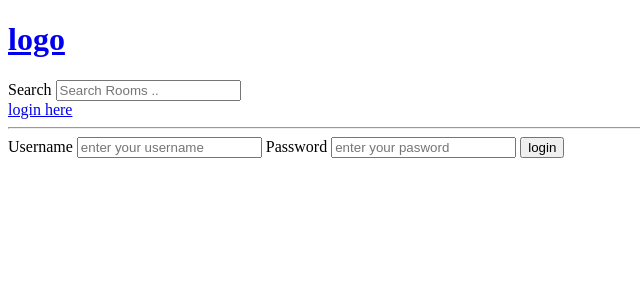
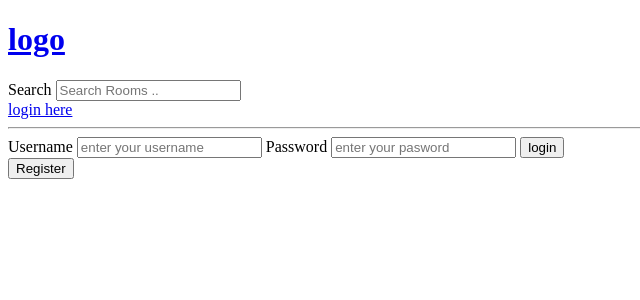
Before and after one commit to Hardikmaind/my-studybud, a Django app: page /login/ in a window 1280 px wide. Shown: the top 300 px of the page, without its empty margins (0-640 px from the left). Run offline with Django 4.2, Linux system fonts and the light colour scheme.

Commit message:
another user cannot edit anythor users room

```diff
--- a/studybud/base/templates/base/home.html
+++ b/studybud/base/templates/base/home.html
@@ -42,6 +42,7 @@
     <div>
       {% for room in rooms %}
       <div>
+        {% if request.user  == room.host %}   <!-- this is to check if the user is the host of the room or not ..if ther user is not the host ..then he will ot see the other rooms edit and delete room-->
         <a href="{% url 'update-room' room.id %}">Edit room</a>
         <a href="{% url 'delete-room' room.id %}">delete room</a>
         <!-- this below till dynamically route to differernt room -->
@@ -52,7 +53,7 @@
         <!-- Using Django URL Tag (<a href="{% url 'room' room.id %}">...</a>): -->
 
         <!-- in single quote of the href there is name of the view ..which is room -->
-
+        {% endif %}
         <span>@{{room.host.username}}</span>
         <!-- we can actually query upwards to the parent item,instead  of just attribute-->
         <h5>
--- a/studybud/base/templates/base/login_register.html
+++ b/studybud/base/templates/base/login_register.html
@@ -12,4 +12,13 @@
         <input type="submit" value="login">
     </form>
 </div>
+<!-- {% if not request.user.is_authenticated %} -->
+<div>
+    <form method="POST" action="">
+        {% csrf_token %}
+
+        <input type="submit" value="Register">
+    </form>
+</div>
+<!-- {% endif %} -->
 {%  endblock content %}
--- a/studybud/base/urls.py
+++ b/studybud/base/urls.py
@@ -18,4 +18,19 @@ urlpatterns = [
     path('delete-room/<str:pk>/', views.deleteRoom,name="delete-room"),
     path('login/', views.loginPage,name="login"),
     path('logout/', views.logoutUser,name="logout"),
+    path('register/', views.registerUser,name="register"),
 ]
+
+
+# path('logout/', views.logoutUser, name="logout"),
+
+
+# 1  path('logout/'): This is a URL pattern that specifies the path that should trigger a certain view. In this case, when a user navigates to http://example.com/logout/, Django will use this pattern to determine which view function to call.
+
+#2   views.logoutUser: This is the view function that should be called when the specified URL pattern is matched. In this case, it's calling a view function named logoutUser. This function would be defined in the views.py file of the Django application.
+
+#3   name="logout": This is an optional parameter that gives a name to this URL pattern. This name is used to identify the URL pattern in the Django templates and views, which allows you to refer to it by name instead of using the actual URL path.
+
+#  For example, in a Django template, you could use the {% url 'logout' %} template tag to generate the URL associated with the name "logout".
+
+#  Overall, this line of code sets up a URL pattern that, when matched, will call the logoutUser view function. This view function is responsible for handling the logic associated with user logout in your Django application.
--- a/studybud/base/views.py
+++ b/studybud/base/views.py
@@ -2,6 +2,7 @@ from django.shortcuts import render,redirect
 from django.contrib import messages
 from django.db.models import Q
 from .forms import RoomForm
+from django.http import HttpResponse
 from django.contrib.auth import authenticate,login,logout
 from django.contrib.auth.models import User
 from django.http.response import HttpResponse
@@ -112,6 +113,14 @@ def createRoom(request):
 def updateRoom(request,pk):
     room=Room.objects.get(id=pk)        #now we need to get this by unique value ..becaule if we have two value with same value like name,it gonna throw an erroe
     form=RoomForm(instance=room)        #here we are passing the instance of the room to the RoomForm() class in forms.py. the RoomForm() class will validate the data and return it to us. the form knows what fields to expect because we have defined it in the RoomForm() class in forms.py.
+
+
+    # now in theoryi can login and can update the anyone's room ...i want to restrict that user thenso ill do this below....Also this belowline means that if the lggedin user is not the host ofthe room...then it cannot update its room and it will giver a message as u are not allowed
+    if request.user!=room.host:     #this will check if the user is not the host of the room then it will print the below message as a http response
+        return HttpResponse('You are not allowed here')
+
+
+
     if(request.method=='POST'):
          form=RoomForm(request.POST,instance=room)   #here we are passing the request.post data which wuill replace the prefill form with data instance=room(wahtever that is in the database)
          if form.is_valid():
@@ -147,6 +156,10 @@ def deleteRoom(request,pk):
 
 #dont use login as a function name as it is a inbuilt function in django which we will be using
 def loginPage(request):
+    page='login'
+    # now if the user is alreadt login he can still access the page by going to the url..so we need to restrict that.jaise hi user login page ("/login") mein jayega ye wala view trigger hoga  then this view niche noche check karega ki kya user already login hain..agar hain toh woh directly use redirect karega and if nahi login hain toh use login page pe jane dega...... see below
+    if request.user.is_authenticated:   #this will check if the user is authenticated or not
+        return redirect('home')         #if the user is authenticated then it will redirect the user to the home page
 
     if request.method=='POST':
         userid=request.POST.get('username')
@@ -175,7 +188,7 @@ def loginPage(request):
             return redirect('home')
         else:
             messages.error(request,'Username or password is incorrect')
-    context={}
+    context={'page':page}
     return render(request,'base/login_register.html',context)
 
 
@@ -192,3 +205,8 @@ def loginPage(request):
 def logoutUser(request):
     logout(request)     #this willd delete the session of the user from the database and from the browser
     return redirect('home')
+
+
+def registerUser(request):
+    page='register'
+    return render(request,'base/login_register.html',context={'page':page})
```
Also changed, not shown: studybud/db.sqlite3.
